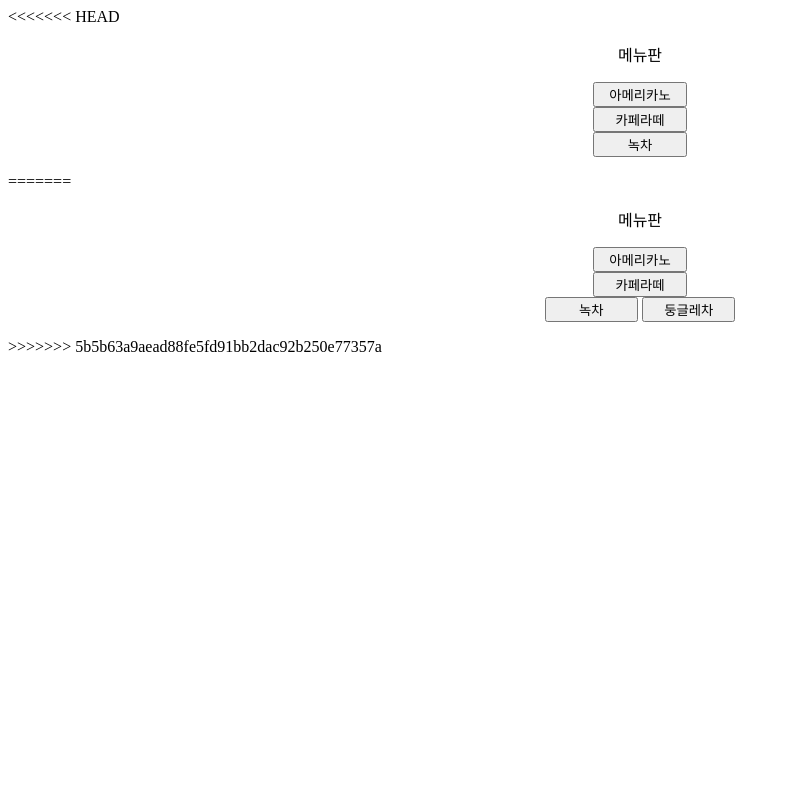
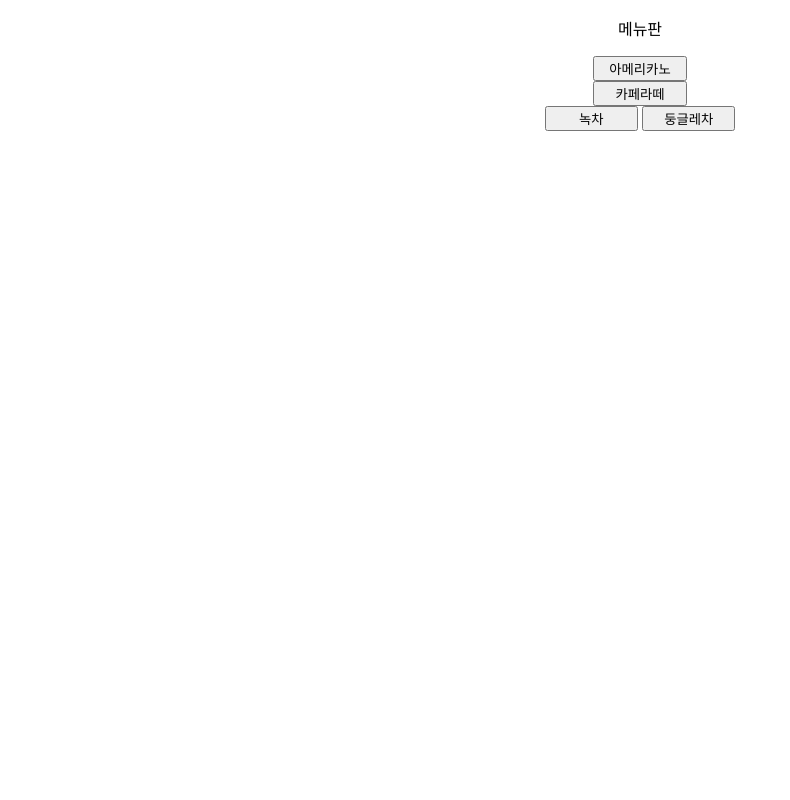
Before and after one commit to nayeonnn22/david, a Flask app: page / in a window 1280 px wide. Shown: the whole page, without its empty margins (0-790 px from the left). Run offline with Flask 3, Linux system fonts and the light colour scheme.

Commit message:
Add 둥글레차 in menu.html

```diff
--- a/templates/menu.html
+++ b/templates/menu.html
@@ -1,24 +1,3 @@
-<<<<<<< HEAD
-<!DOCTYPE html>
-<html lang="ko">
-    <head>
-        <meta charset="UTF-8">
-        <title>메뉴판</title>
-    </head>
-
-    <body>
-        {{ computername }}<p> <!-- 4. <body> 태그 바로 아래에 Flask에서 전달한 컴퓨터 이름을 표시 -->
-
-        <center>
-            메뉴판<p>
-            <button name="menu1" style="width:70pt;">아메리카노</button><br>
-            <button name="menu2" style="width:70pt;">카페라떼</button><br>
-            <button name="menu3" style="width:70pt;">녹차</button>
-        </center>
-
-    </body>
-</html>
-=======
 <!DOCTYPE html>
 <html lang="ko">
     <head>
@@ -39,4 +18,3 @@
 
     </body>
 </html>
->>>>>>> 5b5b63a9aead88fe5fd91bb2dac92b250e77357a
```
